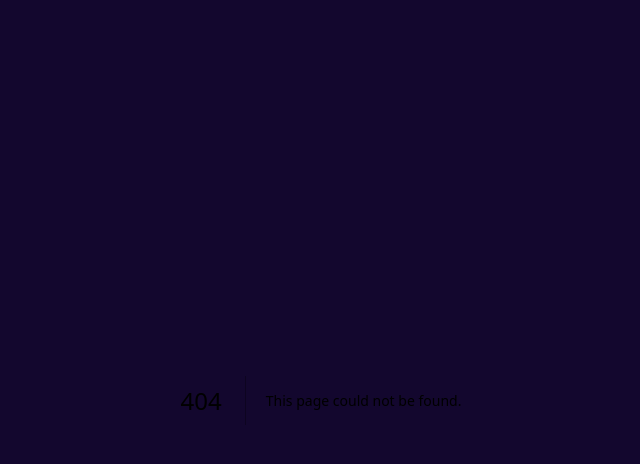
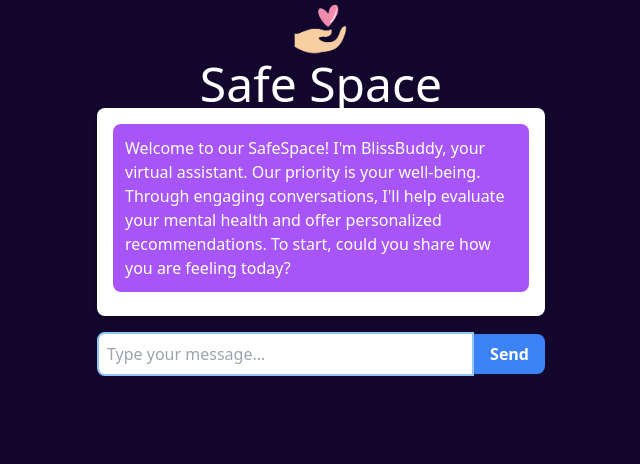
Before and after one commit to vineetpanwar/safe_space, a Next.js app in the folder client/: page /chat in a window 1280 px wide. Before the commit this address had no page. Shown: the top 464 px of the page, without its empty margins (319-959 px from the left). Built offline with nearby package versions, Linux system fonts and the light colour scheme.

Commit message:
Started Frontend Pages

```diff
--- a/client/@types/nextjs-routes.d.ts
+++ b/client/@types/nextjs-routes.d.ts
@@ -11,10 +11,13 @@ declare module "nextjs-routes" {
   } from "next";
 
   export type Route =
+    | StaticRoute<"/articles/mental-health">
+    | StaticRoute<"/chat">
     | StaticRoute<"/foo">
     | StaticRoute<"/help/doctorsNearby">
     | StaticRoute<"/help/resources">
-    | StaticRoute<"/">;
+    | StaticRoute<"/">
+    | StaticRoute<"/videos">;
 
   interface StaticRoute<Pathname> {
     pathname: Pathname;
--- /dev/null
+++ b/client/components/ChatBubble.tsx
@@ -0,0 +1,23 @@
+import React from 'react';
+
+interface ChatBubbleProps {
+  text: string;
+  isUser: boolean;
+  link?: string;
+}
+
+const ChatBubble: React.FC<ChatBubbleProps> = ({ text, isUser }) => {
+  const userClasses = 'bg-green-500 text-white';
+  const systemClasses = 'bg-purple-500 text-white';
+  const baseClasses = 'max-w-3/4 mb-2 p-3 rounded-lg';
+
+  const bubbleClasses = `${baseClasses} ${isUser ? userClasses + ' ml-auto' : systemClasses + ' mr-auto'}`;
+
+  return (
+    <div className={bubbleClasses}>
+      <p>{text}</p>
+    </div>
+  );
+};
+
+export default ChatBubble;
--- /dev/null
+++ b/client/src/pages/articles/mental-health/index.tsx
@@ -0,0 +1,15 @@
+// pages/articles/mental-health/index.tsx
+import React from 'react';
+import SafeSpaceLogoBanner from '../../../../components/SafeSpaceLogoBanner';
+
+const MentalHealthArticles = () => {
+  return (
+    <div className="flex flex-col items-center justify-center min-h-screen">
+      <SafeSpaceLogoBanner />
+      <h1 className="text-3xl font-bold mt-5">Mental Health Articles</h1>
+      {/* Article listings or contents go here */}
+    </div>
+  );
+};
+
+export default MentalHealthArticles;
--- /dev/null
+++ b/client/src/pages/chat/index.tsx
@@ -0,0 +1,146 @@
+import React, { useState, useEffect, useRef } from 'react';
+import SafeSpaceLogoBanner from '../../../components/SafeSpaceLogoBanner';
+import ChatBubble from '../../../components/ChatBubble';
+import Link from 'next/link';
+
+interface Message {
+    text: string;
+    sender: 'user' | 'system' | 'resource';
+    link?: string;
+  }
+const Chat = () => {
+    const [messages, setMessages] = useState<Message[]>([
+        {
+          text: "Welcome to our SafeSpace! I'm BlissBuddy, your virtual assistant. Our priority is your well-being. Through engaging conversations, I'll help evaluate your mental health and offer personalized recommendations. To start, could you share how you are feeling today?",
+          sender: "system"
+        }
+      ]);  const [userInput, setUserInput] = useState('');
+  const [currentQuestion, setCurrentQuestion] = useState<number | null>(1);
+  const [showOptions, setShowOptions] = useState(false);
+
+  const messagesEndRef = useRef<HTMLDivElement>(null);
+
+  // Scroll to the bottom of the chat to the latest message
+  const scrollToBottom = () => {
+    messagesEndRef.current?.scrollIntoView({ behavior: 'smooth' });
+  };
+
+  useEffect(() => {
+    if (currentQuestion === 2) {
+      setTimeout(() => {
+        setShowOptions(true);
+      }, 1000); // 1 second delay before showing options
+    }
+  }, [currentQuestion]);
+
+  useEffect(() => {
+    scrollToBottom();
+  }, [messages]);
+
+  const sendMessage = (text: string = userInput) => {
+    if (!text.trim()) return; // Prevent sending empty messages
+    handleMessageClick(text);
+    setUserInput(''); // Clear input after sending
+  };
+
+  const handleMessageClick = (message: string) => {
+    const newUserMessage: Message = { text: message, sender: "user" };
+
+    if (currentQuestion === 1) {
+      setMessages((msgs) => [
+        ...msgs,
+        newUserMessage,
+        {
+          text: "I'm sorry to hear that you're feeling down. It's important to address these feelings. I'm here to support you through this assessment process and help you find ways to improve your mood. Let's begin with an assessment. How often do you feel overwhelmed or anxious?",
+          sender: "system"
+        }
+      ]);
+      setCurrentQuestion(2);
+    } else if (currentQuestion === 2) {
+      setMessages((msgs) => [
+        ...msgs,
+        newUserMessage,
+        { text: "How would you rate your level of stress?", sender: "system" }
+      ]);
+      setCurrentQuestion(3);
+    } else if (currentQuestion === 3) {
+      setMessages((msgs) => [
+        ...msgs,
+        newUserMessage,
+        {
+          text: "Your mental health seems to be in good shape. Here are some resources you can explore to maintain a healthy mental well-being.",
+          sender: "system"
+        },
+        {
+          text: "Mental Health Resource 1",
+          sender: "resource",
+          link: "/articles/mental-health"
+        },
+        {
+          text: "Mental Health Resource 2",
+          sender: "resource",
+          link: "/videos"
+        },
+        // ... include other resources as needed
+      ]);
+      setCurrentQuestion(null);
+    }
+  };
+
+
+  const optionButtons = showOptions ? (
+    <div className="flex flex-wrap justify-center gap-2 p-4">
+      {(currentQuestion === 2 ? ['Rarely', 'Sometimes', 'Frequently', 'Constantly'] :
+        currentQuestion === 3 ? ['Low', 'Moderate', 'High', 'Very High'] : [])
+        .map((option) => (
+          <button key={option} onClick={() => sendMessage(option)} className="bg-green-500 hover:bg-green-700 text-white font-bold py-2 px-4 rounded">
+            {option}
+          </button>
+        ))}
+    </div>
+  ) : null;
+
+
+  return (
+    <div className="flex flex-col items-center justify-center w-full bg-gradient-to-r from-background-start-rgb to-background-end-rgb">
+      <SafeSpaceLogoBanner />
+      <div className="w-full max-w-md max-h-[75vh] space-y-2 p-4 bg-white shadow-md rounded-lg overflow-y-auto">
+        {messages.map((message, index) => {
+          if (message.sender === 'resource' && message.link) {
+            return (
+              <div key={index} className="text-center py-2">
+                <Link href={message.link as "/articles/mental-health" | "/videos"}>
+                  <a className="inline-block bg-purple-200 hover:bg-purple-300 text-black font-bold py-2 px-4 rounded">
+                    {message.text}
+                  </a>
+                </Link>
+              </div>
+            );
+          }
+          return <ChatBubble key={index} text={message.text} isUser={message.sender === "user"} />;
+        })}
+        <div ref={messagesEndRef} />
+      </div>
+      {optionButtons}
+      {currentQuestion && !showOptions && (
+        <div className="flex items-center w-full max-w-md mt-4">
+          <input
+            type="text"
+            value={userInput}
+            onChange={(e) => setUserInput(e.target.value)}
+            className="flex-grow p-2 border-2 border-blue-300 rounded-l-lg focus:outline-none text-black"
+            placeholder="Type your message..."
+            onKeyPress={(e) => { if (e.key === 'Enter') sendMessage(); }}
+          />
+          <button onClick={() => sendMessage()} className="bg-blue-500 hover:bg-blue-700 text-white font-bold py-2 px-4 rounded-r-lg">
+            Send
+          </button>
+        </div>
+      )}
+    </div>
+  );
+
+
+};
+
+export default Chat;
--- a/client/src/pages/help/doctorsNearby/index.tsx
+++ b/client/src/pages/help/doctorsNearby/index.tsx
@@ -1,9 +1,22 @@
 import SafeSpaceLogoBanner from '../../../../components/SafeSpaceLogoBanner';
+import Link from 'next/link';
 
 export default function DoctorsNearby() {
   return (
-    <div className="flex flex-col items-center justify-between pt-20">
+    <div className="flex flex-col items-center justify-between pt-20 bg-gradient-to-r from-background-start-rgb to-background-end-rgb min-h-screen">
       <SafeSpaceLogoBanner />
+      <h2 className="text-3xl text-foreground-rgb mb-4">Nearby Doctors</h2>
+      <ul className="text-foreground-rgb">
+        {/* Mock data, replace with actual fetched data */}
+        <li>Dr. M Scott - 947-243-1234</li>
+        <li>Dr. Jim - 947-243-1233</li>
+        <li>Dr. Pam - 947-243-1211</li>
+      </ul>
+      <Link href="/">
+        <a className="mt-10 bg-blue-500 hover:bg-blue-700 text-white font-bold py-2 px-4 rounded">
+          Go Home
+        </a>
+      </Link>
     </div>
   );
 }
--- a/client/src/pages/help/resources/index.tsx
+++ b/client/src/pages/help/resources/index.tsx
@@ -1,9 +1,30 @@
 import SafeSpaceLogoBanner from '../../../../components/SafeSpaceLogoBanner';
+import Link from 'next/link';
+import React from 'react';
 
 export default function Resources() {
   return (
-    <div className="flex flex-col items-center justify-between">
+    <div className="flex flex-col items-center justify-center min-h-screen bg-gradient-to-r from-background-start-rgb to-background-end-rgb">
       <SafeSpaceLogoBanner />
+      <h2 className="text-3xl text-foreground-rgb my-6">Mental Health Resources</h2>
+      <p className="text-foreground-rgb text-center mb-6">Explore resources or chat with us for support.</p>
+      <div className="space-y-4">
+        <Link href="/chat">
+          <a className="bg-purple-500 hover:bg-purple-700 text-white font-bold py-2 px-4 rounded">
+            Chat with Us
+          </a>
+        </Link>
+        <Link href="/articles/mental-health">
+          <a className="bg-red-500 hover:bg-red-700 text-white font-bold py-2 px-4 rounded">
+            Read Articles
+          </a>
+        </Link>
+        <Link href="/videos">
+          <a className="bg-yellow-500 hover:bg-yellow-700 text-white font-bold py-2 px-4 rounded">
+            Watch Videos
+          </a>
+        </Link>
+      </div>
     </div>
   );
 }
--- a/client/src/pages/index.tsx
+++ b/client/src/pages/index.tsx
@@ -1,14 +1,27 @@
 import React, { FC } from 'react';
+import Link from 'next/link';
 import SafeSpaceLogoBanner from '../../components/SafeSpaceLogoBanner';
 
 const HomePage = () => {
-return (
-    <>
-        <div className='pt-20'>
-            <SafeSpaceLogoBanner />
-        </div>
-        <h1 className='text-4xl text-center mt-6'>This is the home page</h1>
-    </>
-)}
+  return (
+    <div className="flex flex-col items-center justify-center min-h-screen py-2 bg-gradient-to-r from-background-start-rgb to-background-end-rgb">
+      <SafeSpaceLogoBanner />
+      <h1 className="text-4xl text-foreground-rgb text-center my-6">Welcome to SafeSpace</h1>
+      <p className="text-foreground-rgb text-center mb-6">Your Mental Health Wellness Companion</p>
+      <div className="space-y-4">
+        <Link href="/help/doctorsNearby">
+          <a className="bg-blue-500 hover:bg-blue-700 text-white font-bold py-2 px-4 rounded">
+            Find Nearby Doctors
+          </a>
+        </Link>
+        <Link href="/help/resources">
+          <a className="bg-green-500 hover:bg-green-700 text-white font-bold py-2 px-4 rounded">
+            Explore Resources
+          </a>
+        </Link>
+      </div>
+    </div>
+  );
+};
 
 export default HomePage;
--- /dev/null
+++ b/client/src/pages/videos/index.tsx
@@ -0,0 +1,15 @@
+// pages/videos/index.tsx
+import React from 'react';
+import SafeSpaceLogoBanner from '../../../components/SafeSpaceLogoBanner';
+
+const Videos = () => {
+  return (
+    <div className="flex flex-col items-center justify-center min-h-screen">
+      <SafeSpaceLogoBanner />
+      <h1 className="text-3xl font-bold mt-5">Helpful Videos</h1>
+      {/* Video listing or embedding goes here */}
+    </div>
+  );
+};
+
+export default Videos;
--- a/client/src/styles/globals.css
+++ b/client/src/styles/globals.css
@@ -19,7 +19,14 @@
 body {
   color: #fff;
   background: #13072E !important;
+  background: linear-gradient(to right, #D6DBDC, #FFFFFF);
   height: 100vh;
+}
+
+html, body {
+  min-height: 100%;
+  margin: 0;
+  padding: 0;
 }
 
 @layer utilities {
```
